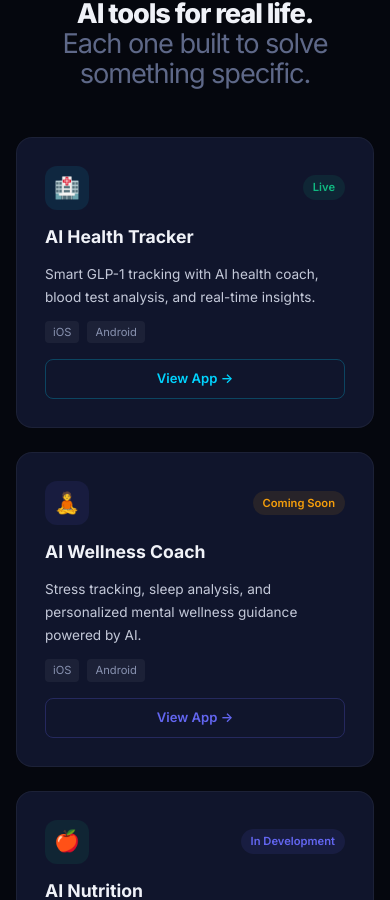
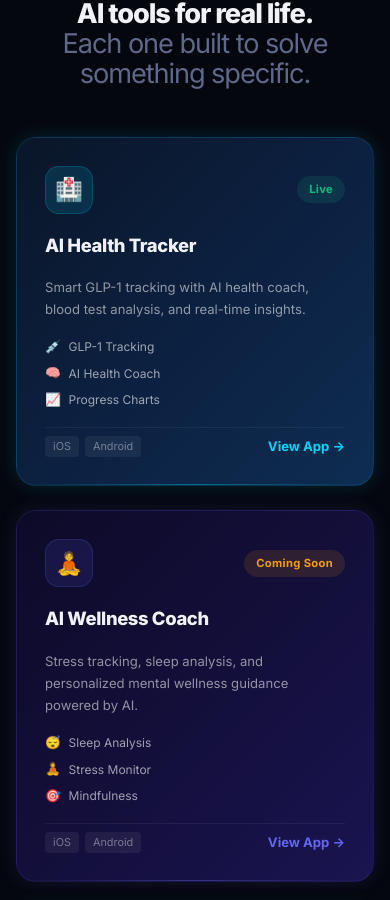
Before and after one commit to Sabbasromania-ai/mysmartapp-site, a React (Vite) app: page / in a window 390 px wide. Shown: the part 953-1853 px from the top of the page. Built offline with nearby package versions, Linux system fonts and the light colour scheme.

Commit message:
Premium UI: gradient cards with glow, phone mockup in modals

```diff
--- a/src/components/Features.tsx
+++ b/src/components/Features.tsx
@@ -4,10 +4,12 @@ export const apps = [
   {
     icon: '🏥',
     color: '#00d4ff',
+    gradient: 'linear-gradient(135deg, #0a1628 0%, #0c2040 50%, #0e2d52 100%)',
+    glow: 'rgba(0,212,255,0.15)',
     name: 'AI Health Tracker',
     tag: 'Live',
     tagColor: '#10b981',
-    tagBg: 'rgba(16,185,129,0.1)',
+    tagBg: 'rgba(16,185,129,0.12)',
     short: 'Smart GLP-1 tracking with AI health coach, blood test analysis, and real-time insights.',
     platforms: ['iOS', 'Android'],
     features: [
@@ -22,16 +24,19 @@ export const apps = [
       { dot: '#00d4ff', label: 'Weight', value: '94.1 kg' },
       { dot: '#6366f1', label: 'Mounjaro 5mg', value: 'Injected ✓' },
       { dot: '#10b981', label: 'Calories', value: '1,280 kcal' },
-      { dot: '#f59e0b', label: 'AI Coach', value: 'Active' },
+      { dot: '#f59e0b', label: 'Steps', value: '8,432' },
+      { dot: '#00d4ff', label: 'AI Coach', value: 'Active 🟢' },
     ],
   },
   {
     icon: '🧘',
     color: '#6366f1',
+    gradient: 'linear-gradient(135deg, #0d0a28 0%, #130f3a 50%, #1a1450 100%)',
+    glow: 'rgba(99,102,241,0.15)',
     name: 'AI Wellness Coach',
     tag: 'Coming Soon',
     tagColor: '#f59e0b',
-    tagBg: 'rgba(245,158,11,0.1)',
+    tagBg: 'rgba(245,158,11,0.12)',
     short: 'Stress tracking, sleep analysis, and personalized mental wellness guidance powered by AI.',
     platforms: ['iOS', 'Android'],
     features: [
@@ -42,7 +47,7 @@ export const apps = [
     ],
     phone: [
       { dot: '#6366f1', label: 'Sleep', value: '7.2h' },
-      { dot: '#10b981', label: 'Stress', value: 'Low' },
+      { dot: '#10b981', label: 'Stress', value: 'Low ✓' },
       { dot: '#f59e0b', label: 'Mood', value: 'Good' },
       { dot: '#6366f1', label: 'AI Session', value: 'Ready' },
     ],
@@ -50,10 +55,12 @@ export const apps = [
   {
     icon: '🍎',
     color: '#10b981',
+    gradient: 'linear-gradient(135deg, #071a14 0%, #0a2a1e 50%, #0e3828 100%)',
+    glow: 'rgba(16,185,129,0.15)',
     name: 'AI Nutrition',
     tag: 'In Development',
     tagColor: '#6366f1',
-    tagBg: 'rgba(99,102,241,0.1)',
+    tagBg: 'rgba(99,102,241,0.12)',
     short: 'Photo-based meal analysis, macro tracking, and AI-driven diet optimization.',
     platforms: ['iOS', 'Android'],
     features: [
@@ -66,10 +73,47 @@ export const apps = [
       { dot: '#10b981', label: 'Protein', value: '142g' },
       { dot: '#00d4ff', label: 'Calories', value: '1,820' },
       { dot: '#f59e0b', label: 'Meal logged', value: '✓' },
-      { dot: '#10b981', label: 'AI Tip', value: 'View' },
+      { dot: '#10b981', label: 'AI Tip', value: 'View →' },
     ],
   },
 ]
+
+function PhoneMockup({ app }: { app: typeof apps[0] }) {
+  return (
+    <div className="phone-mockup-wrap">
+      <div className="phone-glow" style={{ background: `radial-gradient(ellipse at center, ${app.color}30 0%, transparent 70%)` }} />
+      <div className="phone-mockup">
+        <div className="pm-notch" />
+        <div className="pm-screen">
+          <div className="pm-header">
+            <span className="pm-title">{app.icon} {app.name.split(' ')[1]}</span>
+            <span className="pm-time">9:41</span>
+          </div>
+          <div className="pm-card" style={{ borderColor: app.color + '30' }}>
+            <div style={{ fontSize: '0.55rem', color: app.color, fontWeight: 700, marginBottom: 4 }}>TODAY</div>
+            {app.phone.map(r => (
+              <div key={r.label} className="pm-row">
+                <div className="pm-dot" style={{ background: r.dot }} />
+                <span className="pm-label">{r.label}</span>
+                <span className="pm-val" style={{ color: r.dot }}>{r.value}</span>
+              </div>
+            ))}
+          </div>
+          <div className="pm-chart">
+            {[45, 70, 50, 85, 65, 90, 60].map((h, i) => (
+              <div key={i} className="pm-bar" style={{
+                height: `${h}%`,
+                background: `linear-gradient(to top, ${app.color}60, ${app.color})`,
+                opacity: i === 5 ? 1 : 0.5,
+              }} />
+            ))}
+          </div>
+          <div className="pm-footer" style={{ color: app.color }}>AI Coach Active ✦</div>
+        </div>
+      </div>
+    </div>
+  )
+}
 
 export function AppModal({ app, onClose }: { app: typeof apps[0], onClose: () => void }) {
   const [tab, setTab] = useState<'features' | 'preview'>('features')
@@ -78,20 +122,25 @@ export function AppModal({ app, onClose }: { app: typeof apps[0], onClose: () =>
     <div className="modal-overlay" onClick={onClose}>
       <div className="modal modal-large" onClick={e => e.stopPropagation()}>
         <button className="modal-close" onClick={onClose}>✕</button>
+
         <div className="amd-header">
-          <span className="amd-icon" style={{ background: app.color + '18' }}>{app.icon}</span>
+          <span className="amd-icon" style={{ background: app.color + '18', fontSize: '1.8rem' }}>{app.icon}</span>
           <div>
             <div className="amd-name">{app.name}</div>
             <div className="amd-platforms">{app.platforms.join(' · ')}</div>
           </div>
           <span className="amd-tag" style={{ color: app.tagColor, background: app.tagBg }}>{app.tag}</span>
         </div>
+
         <p className="amd-desc">{app.short}</p>
+
         <div className="amd-tabs">
-          <button className={`amd-tab${tab === 'features' ? ' active' : ''}`} onClick={() => setTab('features')}>Features</button>
-          <button className={`amd-tab${tab === 'preview' ? ' active' : ''}`} onClick={() => setTab('preview')}>Preview</button>
+          <button className={`amd-tab${tab === 'features' ? ' active' : ''}`} style={tab === 'features' ? { color: app.color, borderBottomColor: app.color } : {}} onClick={() => setTab('features')}>Features</button>
+          <button className={`amd-tab${tab === 'preview' ? ' active' : ''}`} style={tab === 'preview' ? { color: app.color, borderBottomColor: app.color } : {}} onClick={() => setTab('preview')}>Preview</button>
         </div>
+
         {tab === 'features' && (
+          <div className="amd-2col">
             <div className="amd-features">
               {app.features.map(f => (
                 <div key={f.title} className="amd-feat">
@@ -103,32 +152,16 @@ export function AppModal({ app, onClose }: { app: typeof apps[0], onClose: () =>
                 </div>
               ))}
             </div>
+            <PhoneMockup app={app} />
+          </div>
         )}
+
         {tab === 'preview' && (
           <div className="amd-preview">
-            <div className="preview-phone" style={{ margin: '0 auto' }}>
-              <div className="phone-notch" />
-              <div className="phone-screen">
-                <div className="phone-header">
-                  <span className="phone-title">{app.name}</span>
-                  <span className="phone-date">Live</span>
-                </div>
-                {app.phone.map(r => (
-                  <div key={r.label} className="phone-row">
-                    <div className="phone-dot" style={{ background: r.dot }} />
-                    <span className="phone-label">{r.label}</span>
-                    <span className="phone-value">{r.value}</span>
-                  </div>
-                ))}
-                <div className="phone-chart">
-                  {[60, 80, 55, 90, 70, 85, 65].map((h, i) => (
-                    <div key={i} className="chart-bar" style={{ height: `${h}%`, background: `linear-gradient(to top, ${app.color}88, ${app.color})` }} />
-                  ))}
-                </div>
-              </div>
-            </div>
+            <PhoneMockup app={app} />
           </div>
         )}
+
         {app.tag === 'Live' ? (
           <div style={{ display: 'flex', gap: '1rem', marginTop: '1.5rem' }}>
             <a href="#contact" className="btn-primary" onClick={onClose}>Download App</a>
@@ -144,11 +177,11 @@ export function AppModal({ app, onClose }: { app: typeof apps[0], onClose: () =>
   )
 }
 
-interface FeaturesProps {
-  onOpenApp: (index: number) => void
-}
+interface FeaturesProps { onOpenApp: (index: number) => void }
 
 export default function Features({ onOpenApp }: FeaturesProps) {
+  const [hovered, setHovered] = useState<number | null>(null)
+
   return (
     <section className="features-section" id="apps">
       <div className="container">
@@ -166,22 +199,38 @@ export default function Features({ onOpenApp }: FeaturesProps) {
           {apps.map((app, i) => (
             <div
               key={app.name}
-              className="app-card reveal"
-              style={{ transitionDelay: `${i * 0.08}s`, cursor: 'pointer' }}
+              className={`app-card-premium reveal${hovered === i ? ' hovered' : ''}`}
+              style={{
+                transitionDelay: `${i * 0.08}s`,
+                background: app.gradient,
+                boxShadow: hovered === i ? `0 0 40px ${app.glow}, 0 20px 60px rgba(0,0,0,0.4)` : `0 0 20px ${app.glow}`,
+                borderColor: hovered === i ? app.color + '50' : app.color + '20',
+              }}
               onClick={() => onOpenApp(i)}
+              onMouseEnter={() => setHovered(i)}
+              onMouseLeave={() => setHovered(null)}
             >
-              <div className="ac-top">
-                <span className="ac-icon" style={{ background: app.color + '18' }}>{app.icon}</span>
-                <span className="ac-tag" style={{ color: app.tagColor, background: app.tagBg }}>{app.tag}</span>
+              <div className="acp-top">
+                <span className="acp-icon" style={{ background: app.color + '20', border: `1px solid ${app.color}30` }}>{app.icon}</span>
+                <span className="acp-tag" style={{ color: app.tagColor, background: app.tagBg }}>{app.tag}</span>
               </div>
-              <div className="ac-name">{app.name}</div>
-              <div className="ac-desc">{app.short}</div>
-              <div className="ac-platforms">
-                {app.platforms.map(p => <span key={p} className="ac-platform">{p}</span>)}
+              <div className="acp-name">{app.name}</div>
+              <div className="acp-desc">{app.short}</div>
+              <div className="acp-feats">
+                {app.features.slice(0, 3).map(f => (
+                  <div key={f.title} className="acp-feat-row">
+                    <span>{f.icon}</span>
+                    <span style={{ color: 'rgba(255,255,255,0.6)', fontSize: '0.75rem' }}>{f.title}</span>
                   </div>
-              <div className="ac-btn" style={{ color: app.color, borderColor: app.color + '40' }}>
-                View App →
+                ))}
               </div>
+              <div className="acp-footer">
+                <div className="acp-platforms">
+                  {app.platforms.map(p => <span key={p} className="acp-platform">{p}</span>)}
+                </div>
+                <span className="acp-cta" style={{ color: app.color }}>View App →</span>
+              </div>
+              <div className="acp-bar" style={{ background: `linear-gradient(90deg, ${app.color}00, ${app.color}60, ${app.color}00)` }} />
             </div>
           ))}
         </div>
--- a/src/index.css
+++ b/src/index.css
@@ -1534,3 +1534,105 @@ button.feature-card {
   .platform-grid { grid-template-columns: 1fr; }
   .about-stats { grid-template-columns: repeat(2, 1fr); }
 }
+
+/* ===================== PREMIUM CARDS & PHONE MOCKUP ===================== */
+
+/* Premium App Card */
+.app-card-premium {
+  border: 1px solid;
+  border-radius: 20px;
+  padding: 1.75rem;
+  cursor: pointer;
+  position: relative;
+  overflow: hidden;
+  transition: transform 0.25s ease, box-shadow 0.25s ease, border-color 0.25s ease;
+  display: flex;
+  flex-direction: column;
+  gap: 1rem;
+}
+.app-card-premium.hovered { transform: translateY(-6px) scale(1.01); }
+.acp-top { display: flex; align-items: center; justify-content: space-between; }
+.acp-icon {
+  width: 48px; height: 48px;
+  border-radius: 14px;
+  display: flex; align-items: center; justify-content: center;
+  font-size: 1.4rem;
+}
+.acp-tag { font-size: 0.7rem; font-weight: 700; padding: 4px 12px; border-radius: 20px; letter-spacing: 0.03em; }
+.acp-name { font-size: 1.15rem; font-weight: 800; letter-spacing: -0.02em; }
+.acp-desc { font-size: 0.82rem; color: rgba(255,255,255,0.55); line-height: 1.7; }
+.acp-feats { display: flex; flex-direction: column; gap: 6px; }
+.acp-feat-row { display: flex; align-items: center; gap: 8px; font-size: 0.78rem; }
+.acp-footer { display: flex; align-items: center; justify-content: space-between; margin-top: auto; padding-top: 0.5rem; border-top: 1px solid rgba(255,255,255,0.06); }
+.acp-platforms { display: flex; gap: 6px; }
+.acp-platform { font-size: 0.68rem; color: rgba(255,255,255,0.4); background: rgba(255,255,255,0.06); padding: 2px 8px; border-radius: 4px; }
+.acp-cta { font-size: 0.82rem; font-weight: 700; transition: opacity 0.2s; }
+.app-card-premium:hover .acp-cta { opacity: 0.8; }
+.acp-bar {
+  position: absolute;
+  bottom: 0; left: 0; right: 0;
+  height: 1px;
+}
+
+/* Phone Mockup */
+.phone-mockup-wrap {
+  position: relative;
+  display: flex;
+  justify-content: center;
+  align-items: center;
+  padding: 20px;
+  flex-shrink: 0;
+}
+.phone-glow {
+  position: absolute;
+  inset: 0;
+  border-radius: 50%;
+  filter: blur(30px);
+  z-index: 0;
+}
+.phone-mockup {
+  width: 180px;
+  background: #08101f;
+  border: 1.5px solid rgba(255,255,255,0.12);
+  border-radius: 32px;
+  padding: 10px;
+  box-shadow: 0 30px 60px rgba(0,0,0,0.6), inset 0 1px 0 rgba(255,255,255,0.08);
+  position: relative;
+  z-index: 1;
+  transform: rotate(3deg);
+  transition: transform 0.3s ease;
+}
+.phone-mockup-wrap:hover .phone-mockup {
+  transform: rotate(1deg) translateY(-8px);
+}
+.pm-notch {
+  width: 60px; height: 16px;
+  background: #050a14;
+  border-radius: 8px;
+  margin: 0 auto 8px;
+}
+.pm-screen { padding: 2px 0; }
+.pm-header { display: flex; justify-content: space-between; align-items: center; padding: 0 2px 8px; margin-bottom: 6px; border-bottom: 1px solid rgba(255,255,255,0.06); }
+.pm-title { font-size: 0.6rem; font-weight: 800; color: #f0f2f8; }
+.pm-time { font-size: 0.55rem; color: rgba(255,255,255,0.4); }
+.pm-card { border: 1px solid; border-radius: 8px; padding: 8px; margin-bottom: 8px; background: rgba(255,255,255,0.03); }
+.pm-row { display: flex; align-items: center; gap: 5px; padding: 3px 0; }
+.pm-dot { width: 5px; height: 5px; border-radius: 50%; flex-shrink: 0; }
+.pm-label { font-size: 0.55rem; color: rgba(255,255,255,0.5); flex: 1; }
+.pm-val { font-size: 0.55rem; font-weight: 700; }
+.pm-chart { display: flex; align-items: flex-end; gap: 3px; height: 36px; padding: 4px 2px 2px; }
+.pm-bar { flex: 1; border-radius: 2px; }
+.pm-footer { font-size: 0.5rem; text-align: center; margin-top: 6px; font-weight: 700; opacity: 0.8; }
+
+/* Modal 2-column layout */
+.amd-2col {
+  display: grid;
+  grid-template-columns: 1fr auto;
+  gap: 1.5rem;
+  align-items: start;
+}
+@media (max-width: 600px) {
+  .amd-2col { grid-template-columns: 1fr; }
+  .phone-mockup-wrap { display: none; }
+  .app-card-premium.hovered { transform: none; }
+}
```
Lines whose indentation alone changed are shown as unchanged.
